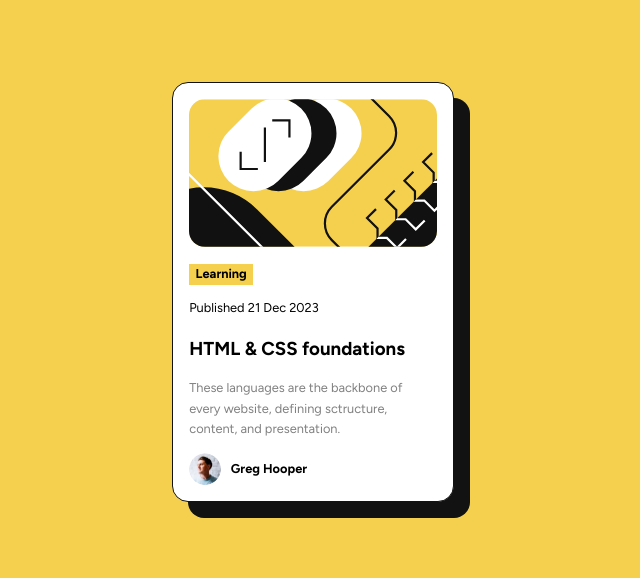
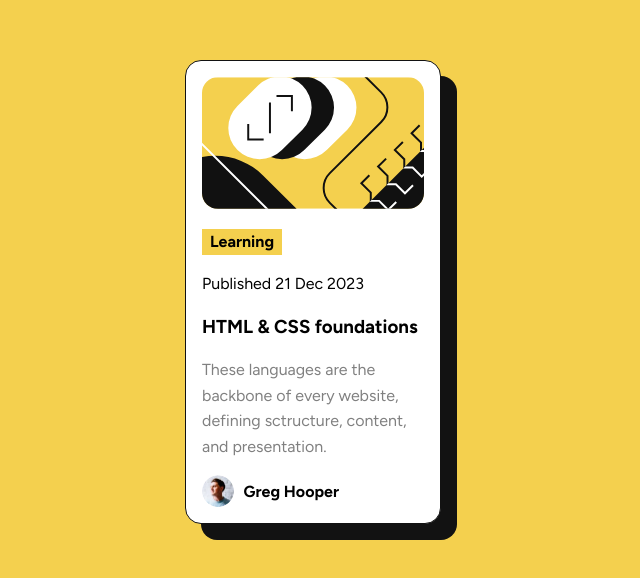
Before and after one commit to Arcloan/Blog-preview-card, a plain HTML site: page index.html in a window 1280 px wide. Shown: the part 116-694 px from the top of the page, without its empty margins (327-967 px from the left). Drawn offline with Linux system fonts and the light colour scheme; a web font is replaced by a local one.

Commit message:
final css

```diff
--- a/style.css
+++ b/style.css
@@ -25,7 +25,7 @@ body {
 }
 
 .container {
-    max-width: 22vi;
+    max-width: 20vi;
     background-color: var(--white);
     padding: 1em;
     border: 1px solid var(--black);
@@ -35,7 +35,6 @@ body {
 }
 
 p {
-    font-size: 0.8em;
     line-height: 1.6;
 }
 
@@ -63,7 +62,6 @@ p {
 
 span {
     font-weight: bold;
-    font-size: 0.8em;
 }
 
 h3:hover {
```
